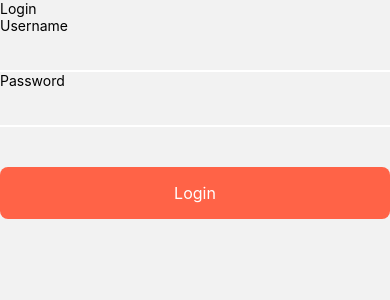
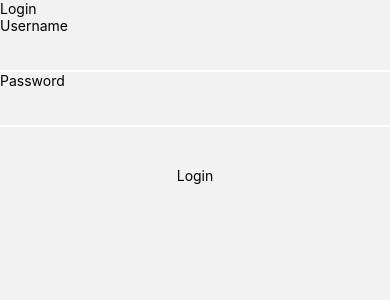
Before and after one commit to itbel/bolao_, a React Native app: screen /Login in a window 390 px wide. Shown: the top 300 px of the page. Built offline with nearby package versions, Linux system fonts and the light colour scheme.

Commit message:
Added spinner to button, loading state

```diff
--- a/src/components/Button/SimpleButton.tsx
+++ b/src/components/Button/SimpleButton.tsx
@@ -1,21 +1,39 @@
-import { TouchableOpacity, Text, TextStyle, ViewStyle } from "react-native";
+import {
+    TouchableOpacity,
+    Text,
+    TextStyle,
+    ViewStyle,
+    ActivityIndicator,
+} from "react-native";
 type SimpleButtonProps = {
     label: string;
     onPress: () => void;
     buttonStyle?: ViewStyle;
     labelStyle?: TextStyle;
+    isLoading?: boolean;
 };
 export default function SimpleButton(props: SimpleButtonProps) {
     const buttonStyle = props?.buttonStyle
-        ? { padding: 16, borderRadius: 8, backgroundColor: "tomato", ...props.buttonStyle }
+        ? { ...props.buttonStyle }
         : { padding: 16, borderRadius: 8, backgroundColor: "tomato" };
     const labelStyle = props?.labelStyle
-        ? { color: "white", fontSize: 16, ...props.labelStyle }
+        ? { ...props.labelStyle }
         : { color: "white", fontSize: 16 };
     labelStyle;
     return (
-        <TouchableOpacity style={buttonStyle} onPress={props.onPress}>
-            <Text style={labelStyle}>{props.label}</Text>
+        <TouchableOpacity
+            disabled={props.isLoading}
+            style={buttonStyle}
+            onPress={props.onPress}
+        >
+            {props.isLoading ? (
+                <ActivityIndicator
+                    size="large"
+                    color={labelStyle.color ?? "#000"}
+                ></ActivityIndicator>
+            ) : (
+                <Text style={labelStyle}>{props.label}</Text>
+            )}
         </TouchableOpacity>
     );
 }
```
